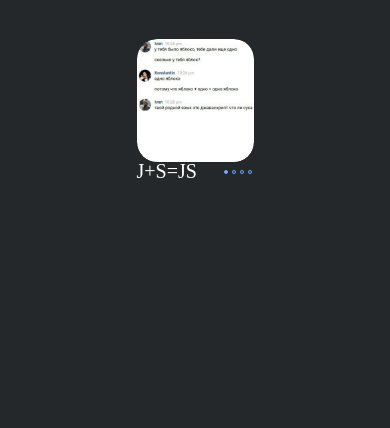
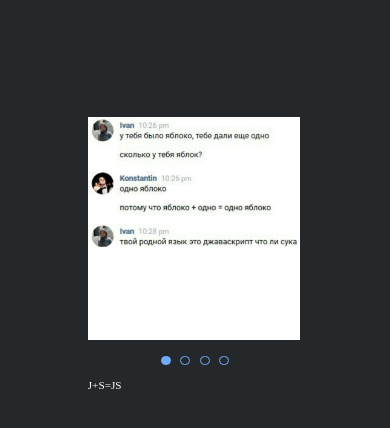
Before and after one commit to soll1992/CSS-Mem-Slider, a plain HTML site: page CSS-Mem-Slider/index.html in a window 390 px wide. Drawn offline with Linux system fonts and the light colour scheme.

Commit message:
feat: add adaptive(Sun Oct 17 01:43:57 RTZ 2021)

```diff
--- a/CSS-Mem-Slider/style.css
+++ b/CSS-Mem-Slider/style.css
@@ -22,7 +22,6 @@ body {
 	width: 100%;
 	height: 90%;
 	overflow: hidden;
-	border-radius: 20px;
 }
 
 .slider {
@@ -44,7 +43,6 @@ body {
 	background-repeat: no-repeat;
 	animation-duration: 0.3s;
     animation-timing-function: linear;
-	border-radius: 20px;
 }
 
 .slide1 {
@@ -101,7 +99,7 @@ body {
 
 .one-text {
 	color: white;
-	font-size: 1.25rem;
+	font-size: 90%;
 	display: none;
     animation: text 0.5s ease-out;
 }
@@ -124,6 +122,10 @@ body {
 
 label:hover span {
 	border-color: white;
+}
+
+label:active span {
+	border-color: red;
 }
 
 .slides {
@@ -154,3 +156,41 @@ label:hover span {
 #slide4:checked ~ .bottom-conteiner > .slider-text > .one-text:nth-child(4) {
 	display: block;
 }
+
+@media(max-width:900px) {
+	.wrapper {
+		width: 27.9vw;
+	}
+	.bottom-conteiner {
+		flex-direction: column;
+	}
+	.slider-text {
+		order: 2;
+		margin-top: 5%;
+	}
+	.controls {
+		margin: 0 auto;
+		order: 1;
+	}
+	.one-text {
+		font-size: 70%;
+	}
+}
+
+@media(max-width:700px) {
+	.wrapper {
+		width: 55vw;
+		height: 69.7vw;
+	}
+	.wrapper label {
+		width: 5vw;
+		height: 5vw;
+	}
+}
+
+
+@media(max-width:400px) {
+	.wrapper {
+		margin-top: 30%;
+	}
+}
```
